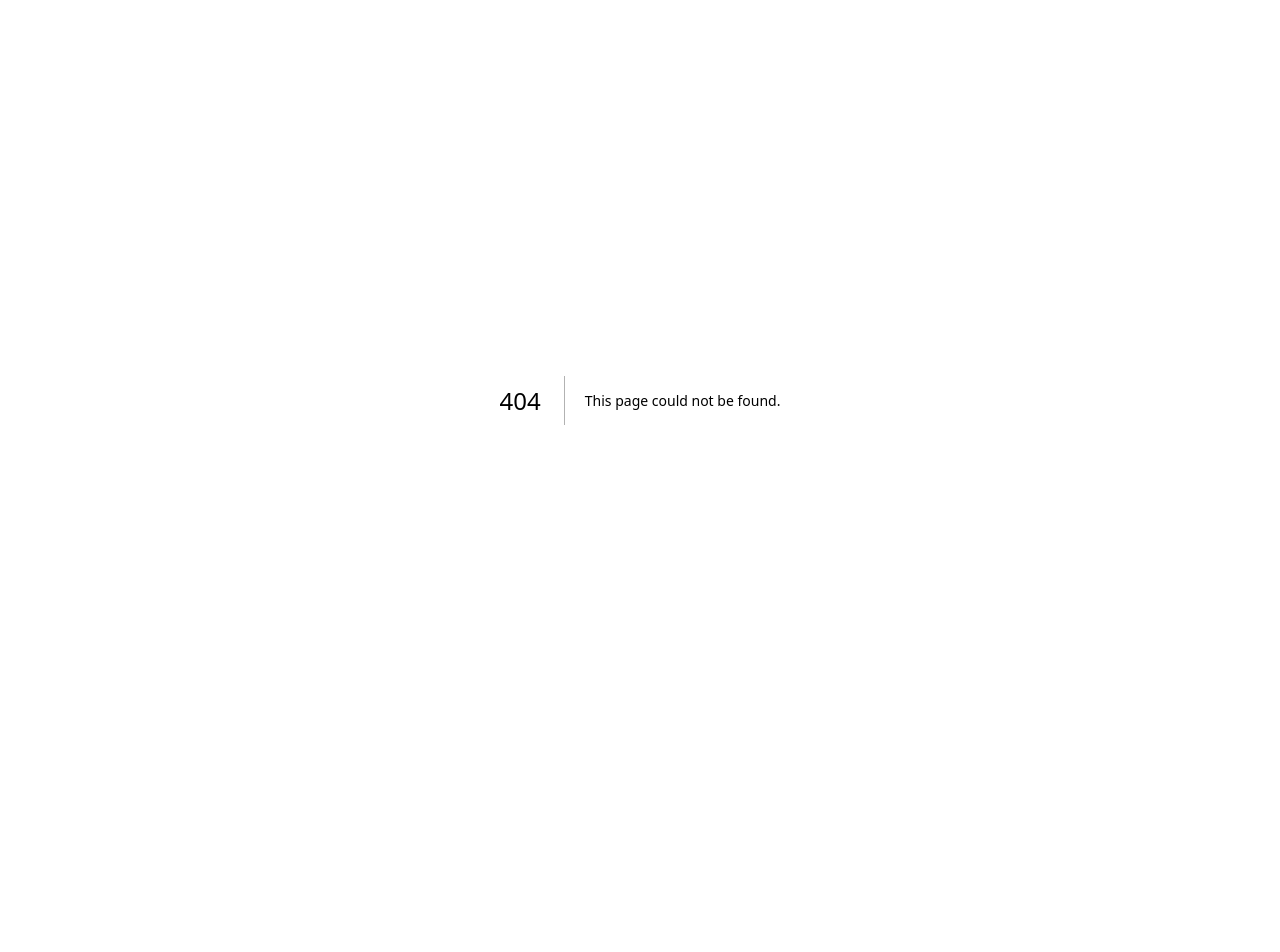
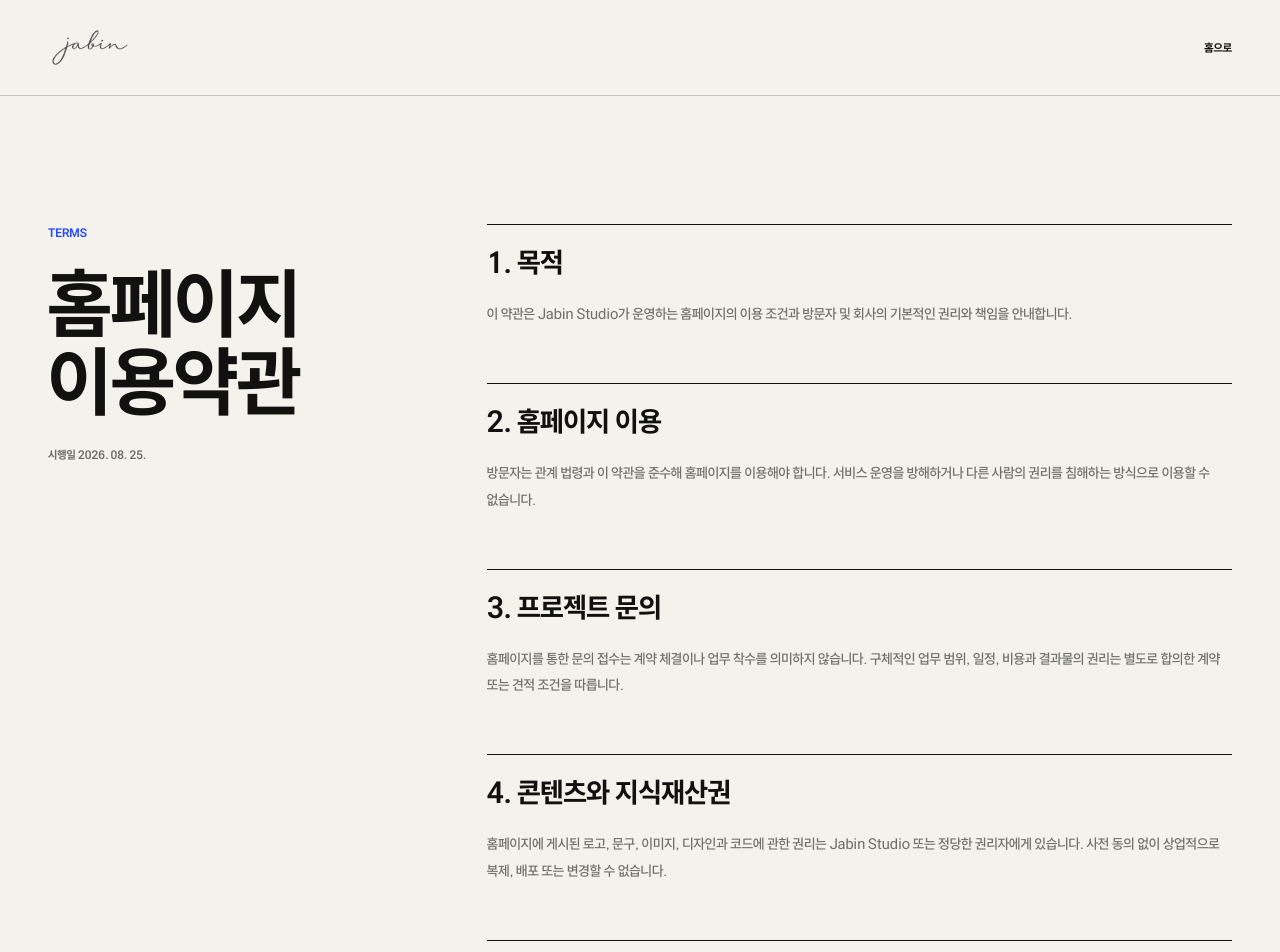
Before and after one commit to ChoiTheCreator/Studio-Jabin-HP, a Next.js app: page /terms in a window 1280 px wide. Before the commit this address had no page. Shown: the top 952 px of the page. Before the commit the page ends 800 px from the top, so only its background shows below. Built offline with nearby package versions, Linux system fonts and the light colour scheme.

Commit message:
<Feat> 이용약관과 법적 안내 경로 추가

```diff
--- a/src/app/sitemap.ts
+++ b/src/app/sitemap.ts
@@ -11,5 +11,6 @@ export default function sitemap(): MetadataRoute.Sitemap {
       priority: 0.8,
     },
     { url: `${brand.siteUrl}/privacy`, changeFrequency: "yearly", priority: 0.2 },
+    { url: `${brand.siteUrl}/terms`, changeFrequency: "yearly", priority: 0.2 },
   ];
 }
--- /dev/null
+++ b/src/app/terms/page.tsx
@@ -0,0 +1,93 @@
+import type { Metadata } from "next";
+import Image from "next/image";
+import Link from "next/link";
+
+import { pageShell } from "@/components/ui/tailwind";
+import { brand } from "@/config/brand";
+import { SiteFooter } from "@/features/home/components/SiteFooter";
+
+export const metadata: Metadata = {
+  title: `이용약관 | ${brand.name}`,
+  description: `${brand.name} 홈페이지의 이용 조건과 안내입니다.`,
+  alternates: { canonical: "/terms" },
+};
+
+const sections = [
+  {
+    title: "1. 목적",
+    body: "이 약관은 Jabin Studio가 운영하는 홈페이지의 이용 조건과 방문자 및 회사의 기본적인 권리와 책임을 안내합니다.",
+  },
+  {
+    title: "2. 홈페이지 이용",
+    body: "방문자는 관계 법령과 이 약관을 준수해 홈페이지를 이용해야 합니다. 서비스 운영을 방해하거나 다른 사람의 권리를 침해하는 방식으로 이용할 수 없습니다.",
+  },
+  {
+    title: "3. 프로젝트 문의",
+    body: "홈페이지를 통한 문의 접수는 계약 체결이나 업무 착수를 의미하지 않습니다. 구체적인 업무 범위, 일정, 비용과 결과물의 권리는 별도로 합의한 계약 또는 견적 조건을 따릅니다.",
+  },
+  {
+    title: "4. 콘텐츠와 지식재산권",
+    body: "홈페이지에 게시된 로고, 문구, 이미지, 디자인과 코드에 관한 권리는 Jabin Studio 또는 정당한 권리자에게 있습니다. 사전 동의 없이 상업적으로 복제, 배포 또는 변경할 수 없습니다.",
+  },
+  {
+    title: "5. 외부 링크와 서비스",
+    body: "홈페이지에는 외부 웹사이트나 서비스로 연결되는 링크가 포함될 수 있습니다. 외부 서비스의 내용과 이용 조건은 해당 운영자의 정책을 따릅니다.",
+  },
+  {
+    title: "6. 변경과 문의",
+    body: `운영 또는 관련 기준의 변경에 따라 약관을 수정할 수 있으며, 중요한 변경은 홈페이지에 안내합니다. 약관에 관한 문의는 ${brand.contactEmail}으로 접수할 수 있습니다.`,
+  },
+] as const;
+
+export default function TermsPage() {
+  return (
+    <>
+      <main className="bg-paper" id="top">
+        <header className={`${pageShell} flex h-24 items-center justify-between border-b border-ink/20`}>
+          <Link className="inline-flex min-h-11 w-[84px] items-center" href="/" aria-label={`${brand.name} 홈`}>
+            <Image
+              src={brand.assets.logoWord}
+              alt=""
+              width={446}
+              height={233}
+              className="h-auto w-[84px]"
+              priority
+              sizes="84px"
+            />
+          </Link>
+          <Link className="text-[12px] font-bold" href="/">
+            홈으로
+          </Link>
+        </header>
+
+        <article className={`${pageShell} py-[72px] sm:py-24 lg:py-32`}>
+          <div className="grid gap-12 lg:grid-cols-[minmax(220px,0.65fr)_minmax(0,1.35fr)] lg:gap-20">
+            <div>
+              <p className="m-0 text-[12px] font-bold text-blue">TERMS</p>
+              <h1 className="mt-6 mb-0 text-[48px] leading-[0.95] font-bold break-keep sm:text-[68px] lg:text-[82px]">
+                홈페이지
+                <br />
+                이용약관
+              </h1>
+              <p className="mt-6 mb-0 text-[12px] font-bold text-muted">시행일 2026. 08. 25.</p>
+            </div>
+
+            <div className="grid gap-14">
+              {sections.map((section) => (
+                <section className="border-t border-ink pt-5" key={section.title}>
+                  <h2 className="m-0 text-[24px] leading-[1.2] font-bold sm:text-[30px]">
+                    {section.title}
+                  </h2>
+                  <p className="mt-5 mb-0 text-[15px] leading-[1.75] text-muted [word-break:keep-all]">
+                    {section.body}
+                  </p>
+                </section>
+              ))}
+            </div>
+          </div>
+        </article>
+      </main>
+      <SiteFooter />
+    </>
+  );
+}
```
